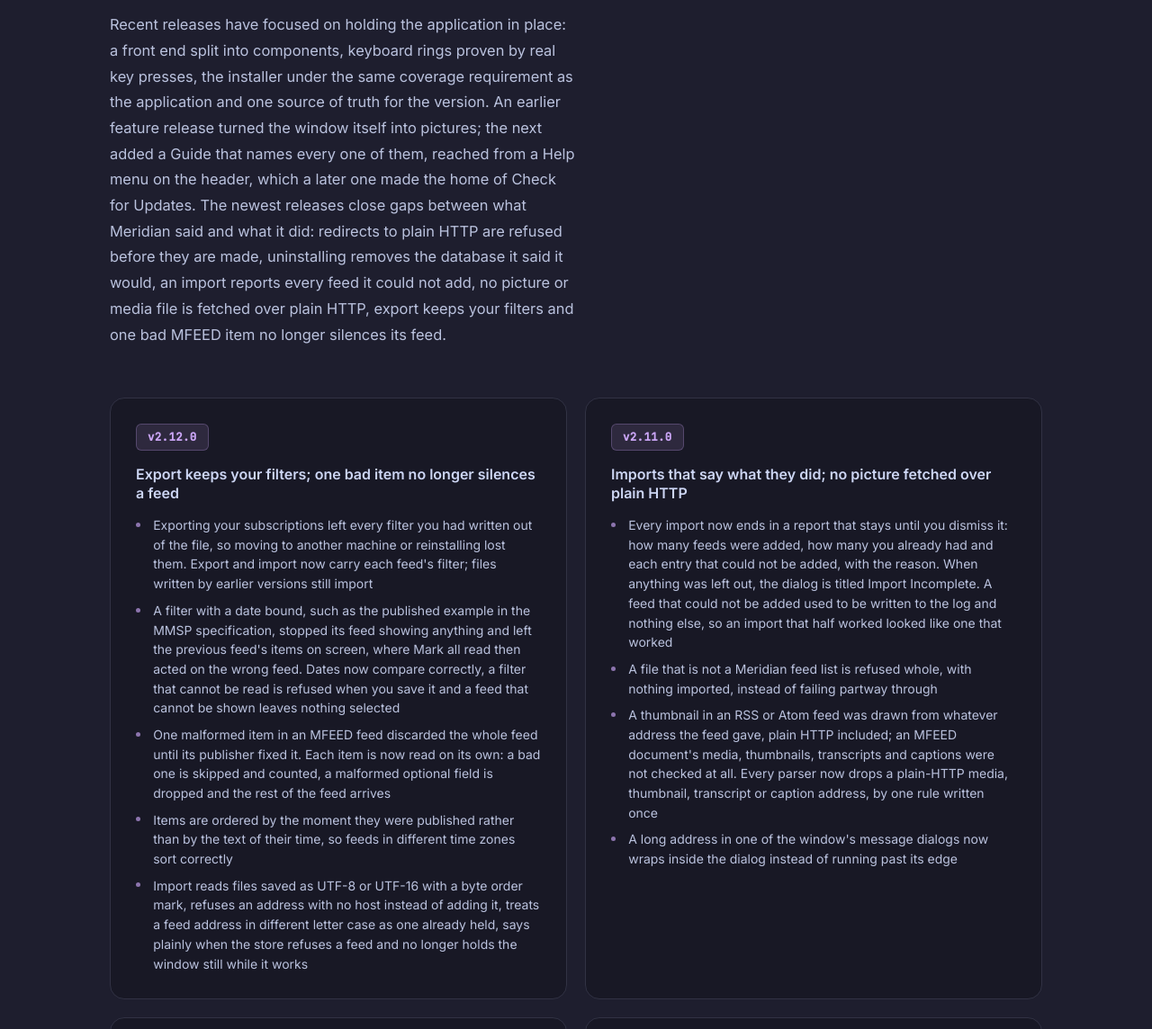
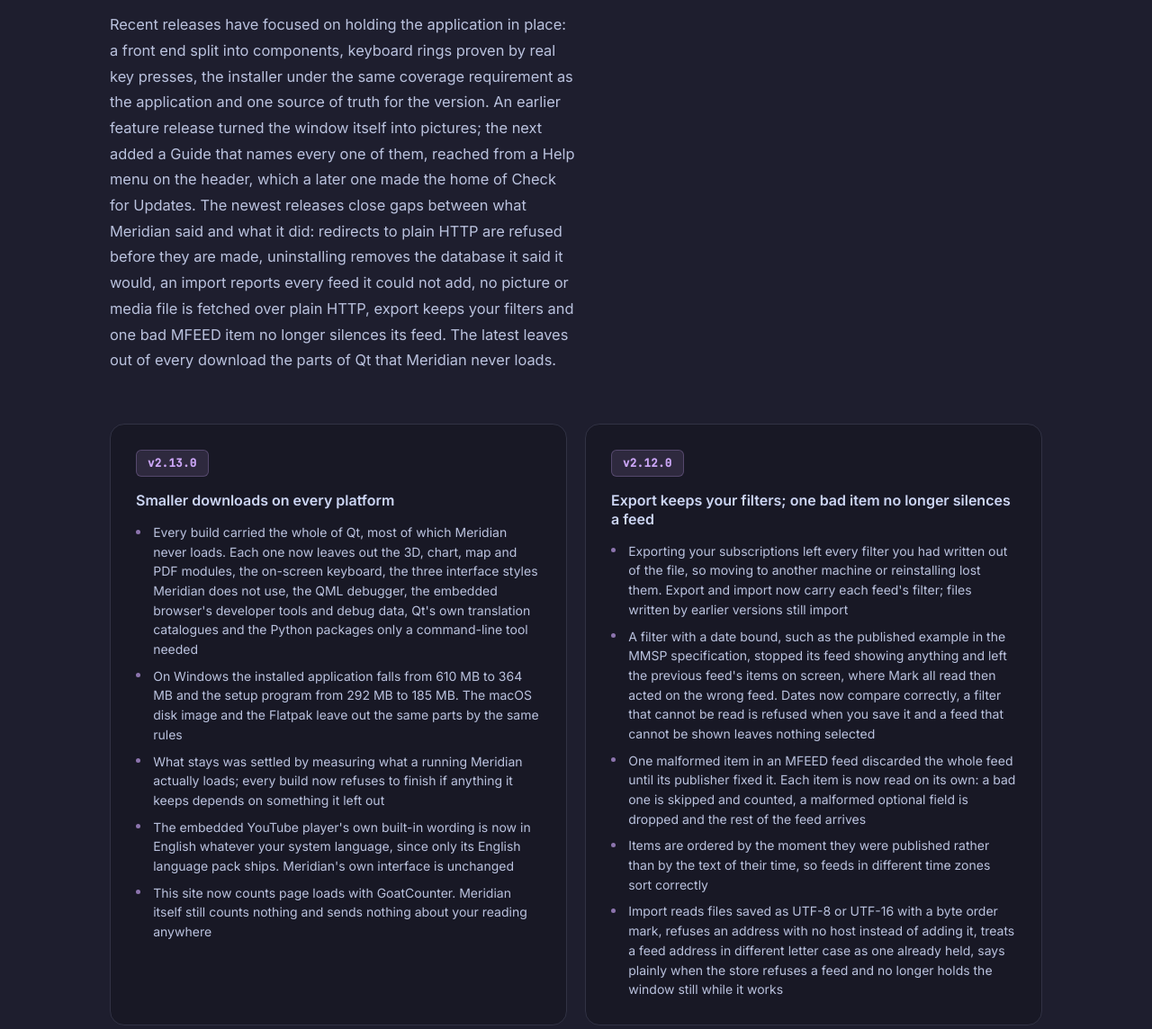
Before and after one commit to oernster/meridian, a plain HTML site: page docs/whats-new.html in a window 1280 px wide. Shown: the part 240-1384 px from the top of the page at 90% size. Drawn offline with Linux system fonts and the light colour scheme.

Commit message:
Bump the minor version for smaller bundles and refresh the docs against the code
Records the bundle prune in the architecture, testing and decisions documents, adds the changelog entry for the smaller downloads and the site's page counting, and corrects claims that no longer matched the code: the update check also runs at launch, the URL list scrolls whenever it overflows, and the test counts and line counts are current.

```diff
--- a/docs/whats-new.html
+++ b/docs/whats-new.html
@@ -53,12 +53,24 @@
 <section class="section" id="whats-new">
   <div class="section-label">Changelog</div>
   <h2 class="section-title">What's new</h2>
-  <p class="section-sub">Recent releases have focused on holding the application in place: a front end split into components, keyboard rings proven by real key presses, the installer under the same coverage requirement as the application and one source of truth for the version. An earlier feature release turned the window itself into pictures; the next added a Guide that names every one of them, reached from a Help menu on the header, which a later one made the home of Check for Updates. The newest releases close gaps between what Meridian said and what it did: redirects to plain HTTP are refused before they are made, uninstalling removes the database it said it would, an import reports every feed it could not add, no picture or media file is fetched over plain HTTP, export keeps your filters and one bad MFEED item no longer silences its feed.</p>
+  <p class="section-sub">Recent releases have focused on holding the application in place: a front end split into components, keyboard rings proven by real key presses, the installer under the same coverage requirement as the application and one source of truth for the version. An earlier feature release turned the window itself into pictures; the next added a Guide that names every one of them, reached from a Help menu on the header, which a later one made the home of Check for Updates. The newest releases close gaps between what Meridian said and what it did: redirects to plain HTTP are refused before they are made, uninstalling removes the database it said it would, an import reports every feed it could not add, no picture or media file is fetched over plain HTTP, export keeps your filters and one bad MFEED item no longer silences its feed. The latest leaves out of every download the parts of Qt that Meridian never loads.</p>
 
   <div class="changelog-grid">
 
     <div class="cl-entry">
-      <div class="ver-tag">v<!--VERSION-->2.12.0<!--/VERSION--></div>
+      <div class="ver-tag">v<!--VERSION-->2.13.0<!--/VERSION--></div>
+      <h3>Smaller downloads on every platform</h3>
+      <ul>
+        <li>Every build carried the whole of Qt, most of which Meridian never loads. Each one now leaves out the 3D, chart, map and PDF modules, the on-screen keyboard, the three interface styles Meridian does not use, the QML debugger, the embedded browser's developer tools and debug data, Qt's own translation catalogues and the Python packages only a command-line tool needed</li>
+        <li>On Windows the installed application falls from 610 MB to 364 MB and the setup program from 292 MB to 185 MB. The macOS disk image and the Flatpak leave out the same parts by the same rules</li>
+        <li>What stays was settled by measuring what a running Meridian actually loads; every build now refuses to finish if anything it keeps depends on something it left out</li>
+        <li>The embedded YouTube player's own built-in wording is now in English whatever your system language, since only its English language pack ships. Meridian's own interface is unchanged</li>
+        <li>This site now counts page loads with GoatCounter. Meridian itself still counts nothing and sends nothing about your reading anywhere</li>
+      </ul>
+    </div>
+
+    <div class="cl-entry">
+      <div class="ver-tag">v2.12.0</div>
       <h3>Export keeps your filters; one bad item no longer silences a feed</h3>
       <ul>
         <li>Exporting your subscriptions left every filter you had written out of the file, so moving to another machine or reinstalling lost them. Export and import now carry each feed's filter; files written by earlier versions still import</li>
```
Also changed, not shown: docs/index.html (+2 -2 lines), docs/why.html (+4 -5 lines), 5 other files.
